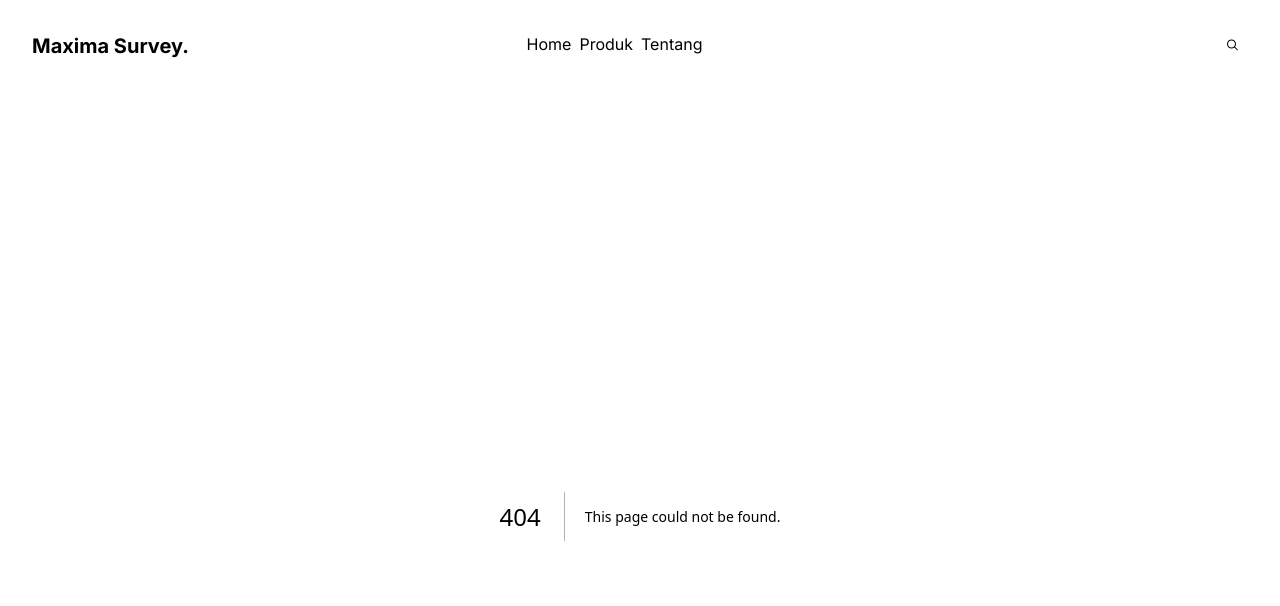
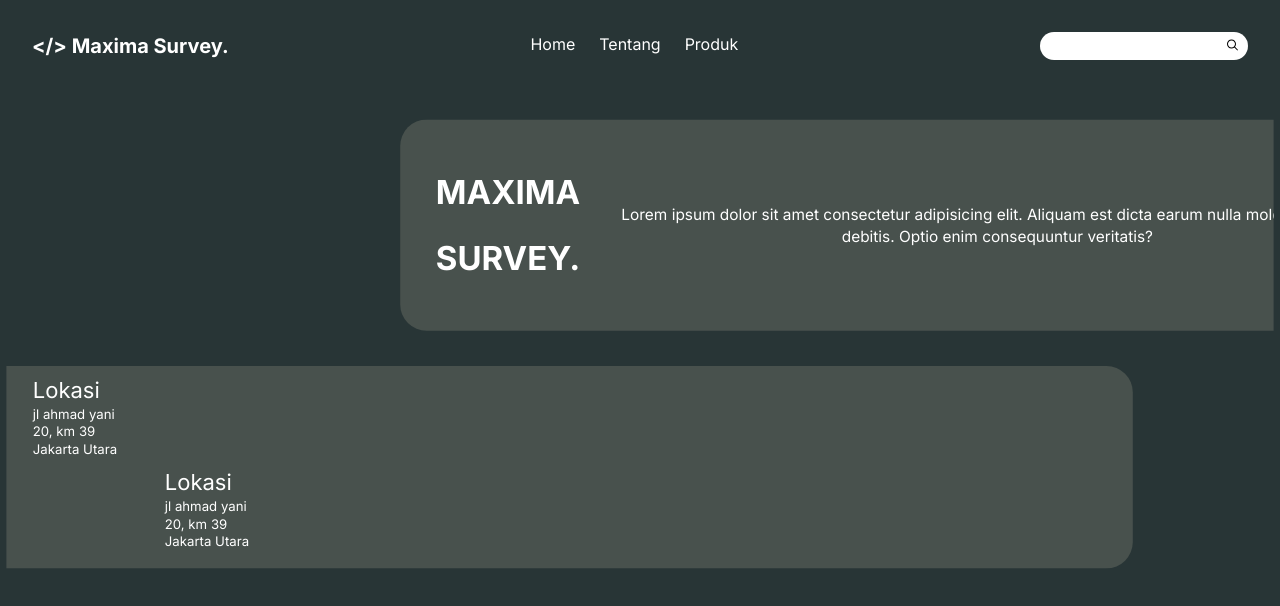
Before and after one commit to atib-gmc/toko-survey, a Next.js app: page /tentang in a window 1280 px wide. Before the commit this address had no page. Shown: the top 606 px of the page. Built offline with nearby package versions, Linux system fonts and the light colour scheme.

Commit message:
chore:add tentang page

```diff
--- a/app/components/NavBar/NavBar.tsx
+++ b/app/components/NavBar/NavBar.tsx
@@ -1,14 +1,15 @@
 import { MagnifyingGlassIcon } from "@radix-ui/react-icons";
+import Link from "next/link";
 import React from "react";
 
 export default function NavBar() {
   return (
     <div className="w-full flex justify-between ">
-      <div className="logo text-xl font-bold">Maxima Survey.</div>
-      <ul className="flex gap-2">
-        <li>Home</li>
+      <Link href="/" className="logo text-xl font-bold"> &lt;/&gt; Maxima Survey.</Link>
+      <ul className="flex gap-6">
+        <li><Link href="/" >Home</Link></li>
+        <li><Link href="/tentang" >Tentang</Link></li>
         <li>Produk</li>
-        <li>Tentang</li>
       </ul>
       <div className="search">
         <label className="relative">
--- a/app/layout.tsx
+++ b/app/layout.tsx
@@ -18,7 +18,7 @@ export default function RootLayout({
     <html lang="en">
       <body className={`${inter.className} p-8`}>
         <NavBar />
-        <div className="container mt-14">{children}</div>
+        <div className="container mt-14 ">{children}</div>
       </body>
     </html>
   );
--- a/app/page.tsx
+++ b/app/page.tsx
@@ -4,8 +4,8 @@ import Image from "next/image";
 
 export default function Home() {
   return (
-    <main className="flex min-h-screen flex-col items-center justify-between ">
-      <section className="hero bg-primary h-screen w-full rounded-3xl p-8">
+    <main className="flex min-h-screen flex-col  items-center justify-between ">
+      <section className="hero  bg-primary  w-full rounded-3xl p-8">
         <div className="rows flex justify-between  [&>*]:flex-1 ">
           <div className="cols  flex flex-col lg:gap-10 gap-6 ">
             <Button className="bg-[#a2bbac] self-start text-white rounded-3xl h-8" >#Flexiblesolution</Button>
--- /dev/null
+++ b/app/tentang/page.tsx
@@ -0,0 +1,47 @@
+import React from 'react'
+export default function page() {
+  let arr = [
+    {
+      name: "iphone",
+      harga: 999
+    },
+    {
+      name: "iphone",
+      harga: 999
+    },
+  ]
+
+
+  return (
+    <div className="space-y-8 mt-20      overflow-hidden scale-[1.1]">
+      <div className="row w-full flex [&>*]:self-stretch w-full">
+        <div className="col flex-1 w-full min-w-[20%]">
+        </div>
+        <div className="col flex justify-start items-center gap-8 rounded-3xl p-8 flex-2 min-h-48 self-stretch translate-x-32  w-full bg-primary">
+          <div className="col space-y-6">
+            <h1 className="text-3xl font-bold ">MAXIMA</h1>
+            <h1 className="text-3xl font-bold ">SURVEY.</h1>
+          </div>
+          <div className="col">
+            <p className="text-center text-sm ">Lorem ipsum dolor sit amet consectetur adipisicing elit. Aliquam est dicta earum nulla molestias quidem debitis. Optio enim consequuntur veritatis?</p></div>
+        </div>
+      </div>
+      <div className='bg-primary rounded-3xl pl-32 -translate-x-32 pb-4'>
+        <div className="col  flex justify-start items-center gap-8 rounded-3xl p-2 flex-2 self-stretch -translate-x-32  w-full ">
+          <div className="ml-36">
+            <h1 className="text-xl" >Lokasi</h1>
+            <p className="text-xs" >jl ahmad yani</p>
+            <p className="text-xs" >20, km 39</p>
+            <p className="text-xs" >Jakarta Utara</p>
+          </div>
+        </div>
+        <div className="ml-36">
+          <h1 className="text-xl" >Lokasi</h1>
+          <p className="text-xs" >jl ahmad yani</p>
+          <p className="text-xs" >20, km 39</p>
+          <p className="text-xs" >Jakarta Utara</p>
+        </div>
+      </div>
+    </div>
+  )
+}
```
